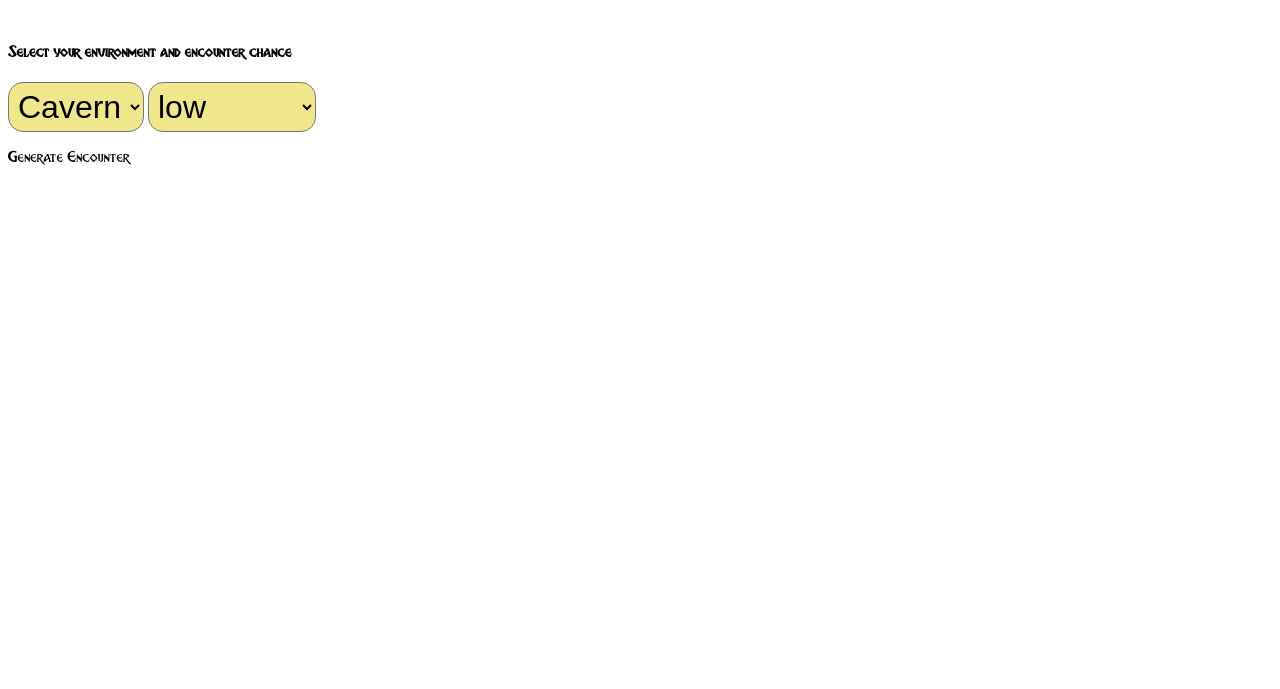
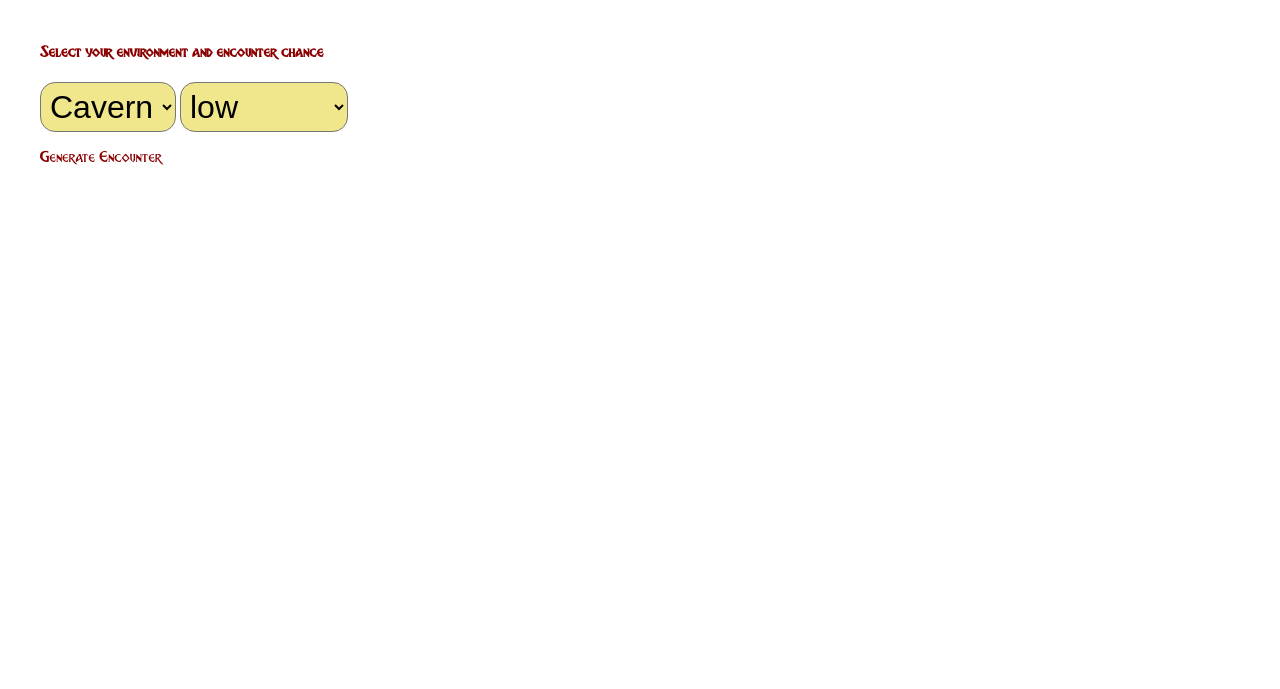
Before and after one commit to Eluchel-zz/cs260-lab1-creative-project, a plain HTML site: page index.html in a window 1280 px wide. Shown: the part 111-800 px from the top of the page. Drawn offline with Linux system fonts and the light colour scheme.

Commit message:
css fixes

```diff
--- a/css/lab1creative.css
+++ b/css/lab1creative.css
@@ -7,6 +7,13 @@ body {
   font-family: "breathefire", Helvetica, sans-serif;
   -webkit-background-size: cover;
   background-size: cover;
+  color: darkred;
+}
+
+.mainContent {
+  max-width:1200px;
+  margin-left:auto;
+  margin-right:auto;
 }
 
 #titleHeader {
@@ -24,3 +31,7 @@ body {
   background-color: khaki;
   border-radius: 15px;
 }
+
+#generate {
+  cursor: pointer;
+}
```
